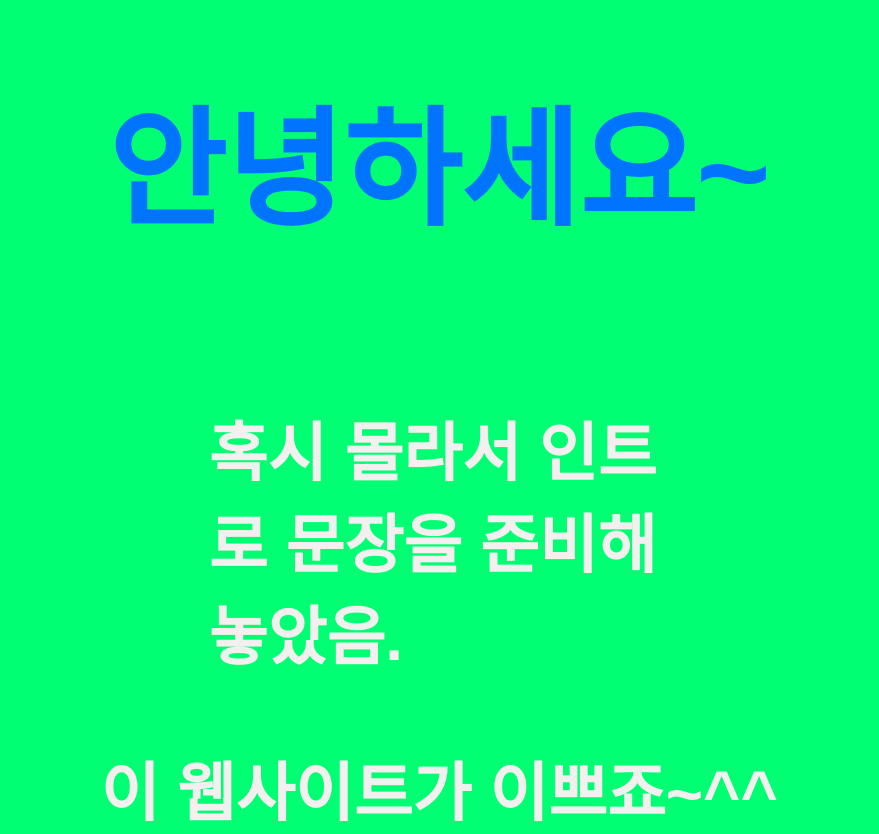
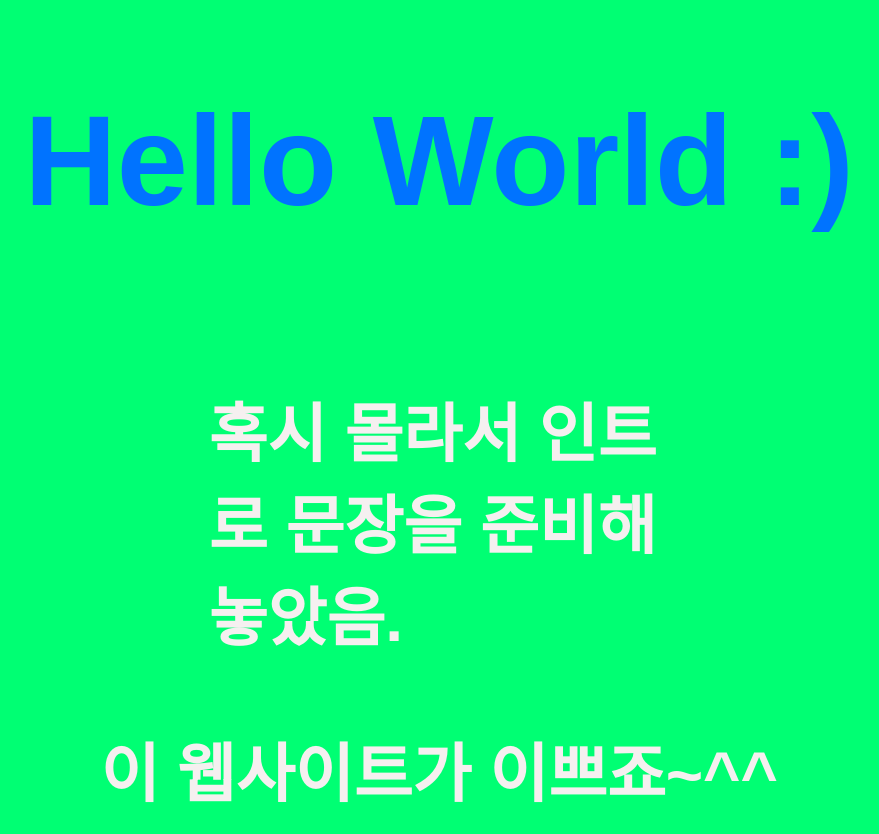
Before and after one commit to dtcph/Korea-Filming-Locations, a plain HTML site: page index.html in a window 1280 px wide. Shown: the whole page, without its empty margins (209-1088 px from the left). Drawn offline with Linux system fonts and the light colour scheme.

Commit message:
more pretty

```diff
--- a/index.html
+++ b/index.html
@@ -23,7 +23,7 @@
         color: rgb(245, 240, 240);
 
         font-size: 4rem;
-        font-family: Arial, Helvetica, sans-serif;
+        font-family: Chalkboard, Arial, Helvetica, sans-serif;
         font-weight: 700;
       }
 
@@ -33,7 +33,7 @@
     </style>
   </head>
   <body>
-    <h1 id="h1">안녕하세요~</h1>
+    <h1 id="h1">Hello World :)</h1>
     <p>혹시 몰라서 인트로 문장을 준비해 놓았음.</p>
     <section>이 웹사이트가 이쁘죠~^^</section>
   </body>
```
